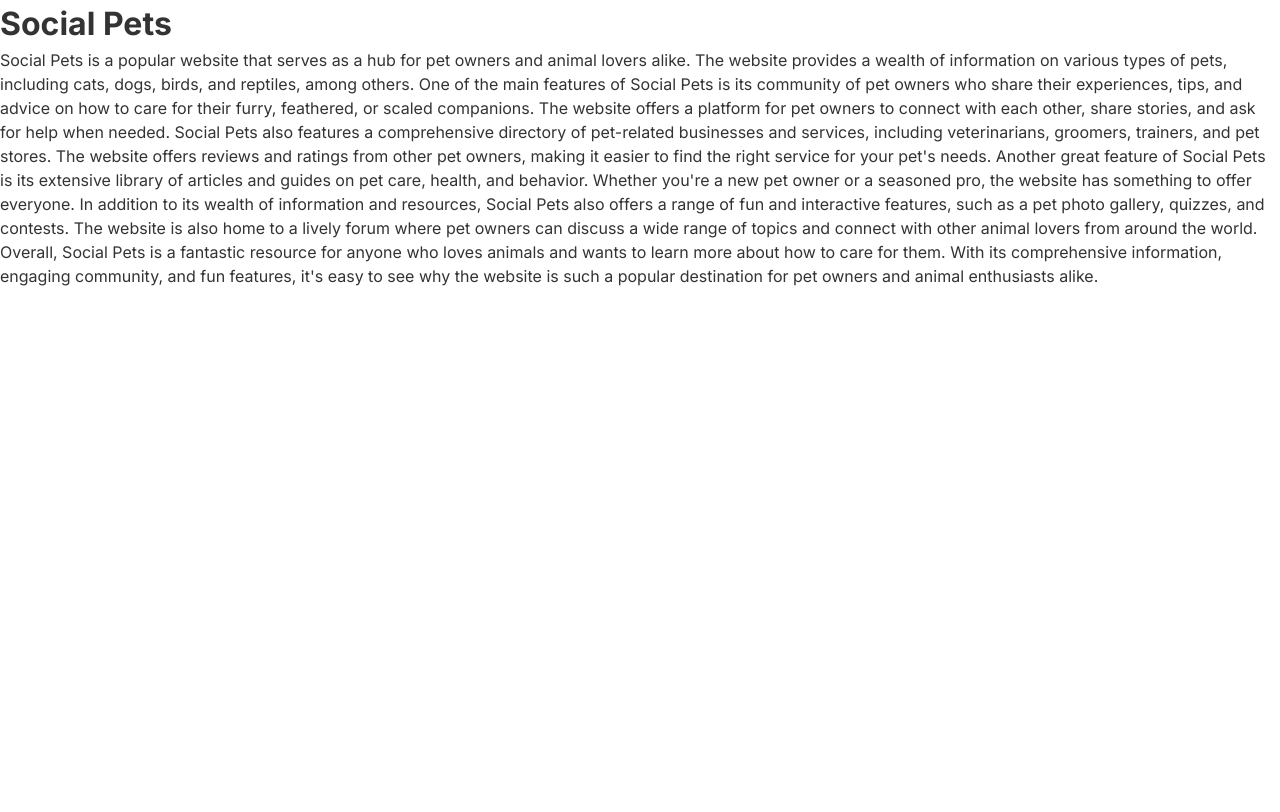
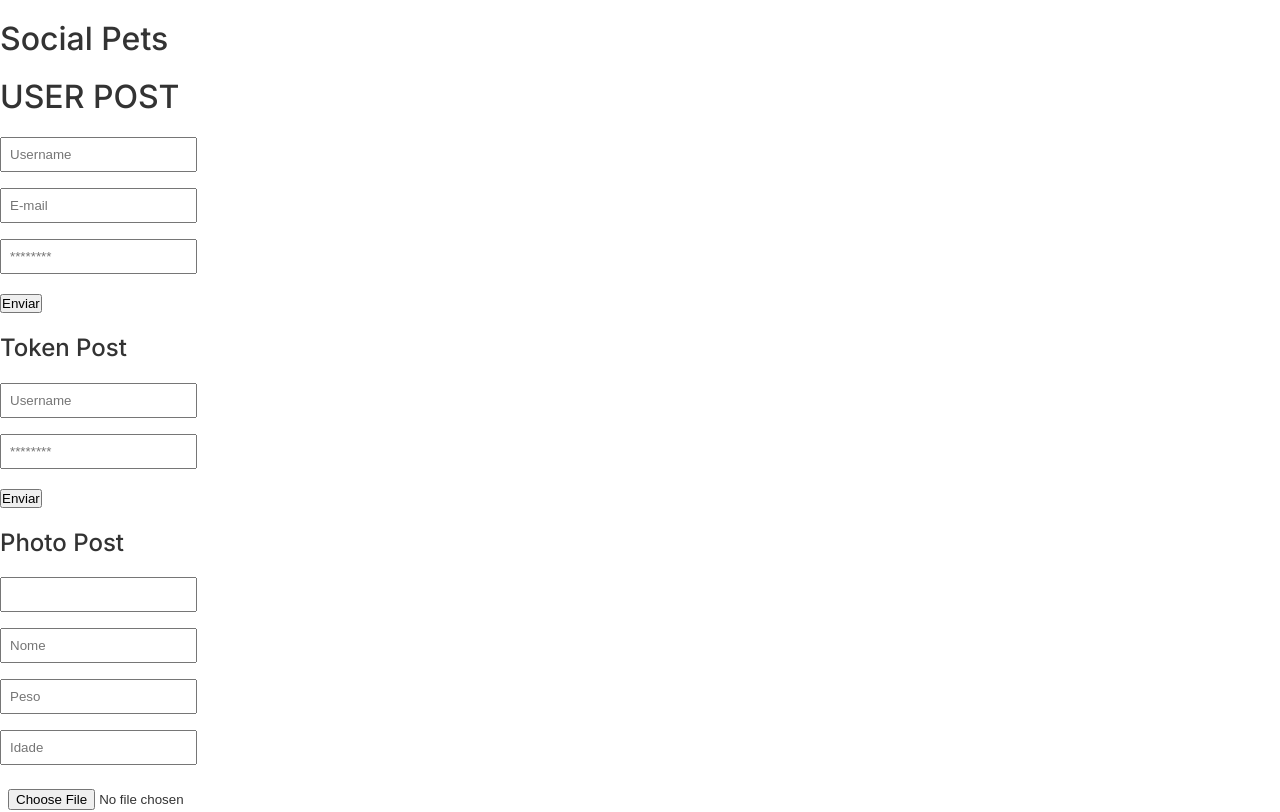
Before and after one commit to LucasAnselmoSilva12345/Social-Pets, a React (Vite) app: page / in a window 1280 px wide. Shown: the top 812 px of the page. Built offline with nearby package versions, Linux system fonts and the light colour scheme.

Commit message:
Feat Styles about the input form, text Feat imports functions
Signed-off-by: LucasAnselmoSilva12345 <lucasanselmodasilva02@gmail.com>

```diff
--- a/src/App.jsx
+++ b/src/App.jsx
@@ -1,33 +1,10 @@
+import { API } from './api/API';
+
 export function App() {
   return (
     <div>
       <h1>Social Pets</h1>
-      <p>
-        Social Pets is a popular website that serves as a hub for pet owners and
-        animal lovers alike. The website provides a wealth of information on
-        various types of pets, including cats, dogs, birds, and reptiles, among
-        others. One of the main features of Social Pets is its community of pet
-        owners who share their experiences, tips, and advice on how to care for
-        their furry, feathered, or scaled companions. The website offers a
-        platform for pet owners to connect with each other, share stories, and
-        ask for help when needed. Social Pets also features a comprehensive
-        directory of pet-related businesses and services, including
-        veterinarians, groomers, trainers, and pet stores. The website offers
-        reviews and ratings from other pet owners, making it easier to find the
-        right service for your pet's needs. Another great feature of Social Pets
-        is its extensive library of articles and guides on pet care, health, and
-        behavior. Whether you're a new pet owner or a seasoned pro, the website
-        has something to offer everyone. In addition to its wealth of
-        information and resources, Social Pets also offers a range of fun and
-        interactive features, such as a pet photo gallery, quizzes, and
-        contests. The website is also home to a lively forum where pet owners
-        can discuss a wide range of topics and connect with other animal lovers
-        from around the world. Overall, Social Pets is a fantastic resource for
-        anyone who loves animals and wants to learn more about how to care for
-        them. With its comprehensive information, engaging community, and fun
-        features, it's easy to see why the website is such a popular destination
-        for pet owners and animal enthusiasts alike.
-      </p>
+      <API />
     </div>
   );
 }
--- a/src/main.jsx
+++ b/src/main.jsx
@@ -2,6 +2,7 @@
 import ReactDOM from 'react-dom/client';
 import { App } from './App';
 import './styles/global.css';
+import './styles/form.css';
 
 ReactDOM.createRoot(document.getElementById('root')).render(
   <React.StrictMode>
--- /dev/null
+++ b/src/styles/form.css
@@ -0,0 +1,5 @@
+input {
+  display: block;
+  margin-bottom: 1rem;
+  padding: 0.5rem;
+}
--- a/src/styles/global.css
+++ b/src/styles/global.css
@@ -20,6 +20,19 @@
   list-style: none;
 }
 
+h1,
+h2,
+h3,
+h4,
+h5,
+h6 {
+  font-weight: 500;
+  line-height: 1.2;
+  word-break: break-all;
+
+  margin: 1.25rem 0;
+}
+
 a {
   text-decoration: none;
 }
```
